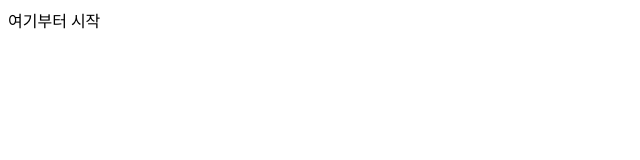
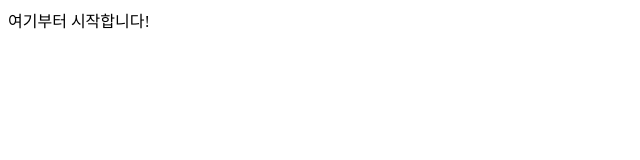
Before and after one commit to pinetreelch/html_tr2, a plain HTML site: page ch01/1_template.html in a window 1280 px wide. Shown: the full height of the page, 0-640 px from the left. Drawn offline with Linux system fonts and the light colour scheme.

Commit message:
template commit

```diff
--- a/ch01/1_template.html
+++ b/ch01/1_template.html
@@ -7,6 +7,6 @@
 </head>
 
 <body>
-여기부터 시작
+여기부터 시작합니다!
 </body>
 </html>
```
